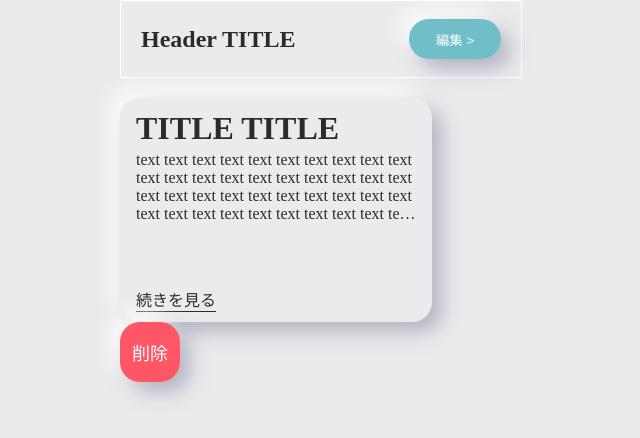
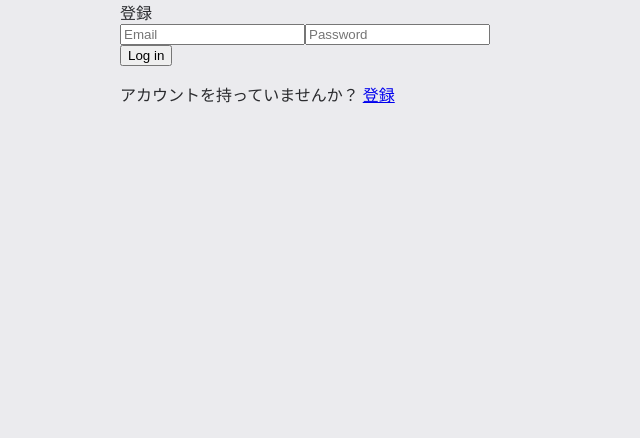
Before and after one commit to masa-massara/20240308-ninja-nyanko, a React (Vite) app: page / in a window 1280 px wide. Shown: the top 438 px of the page, without its empty margins (320-960 px from the left). Built offline with nearby package versions, Linux system fonts and the light colour scheme; no server answers.

Commit message:
言うなれば微修正

```diff
--- a/src/main.tsx
+++ b/src/main.tsx
@@ -1,9 +1,9 @@
-import React from 'react'
-import ReactDOM from 'react-dom/client'
-import View_manual_list from './components/common/View_manual_list'
+import React from "react";
+import ReactDOM from "react-dom/client";
+import App from "./App";
 
-ReactDOM.createRoot(document.getElementById('root')!).render(
+ReactDOM.createRoot(document.getElementById("root")!).render(
   <React.StrictMode>
-   <View_manual_list />
+    <App />
   </React.StrictMode>
-)
+);
```
